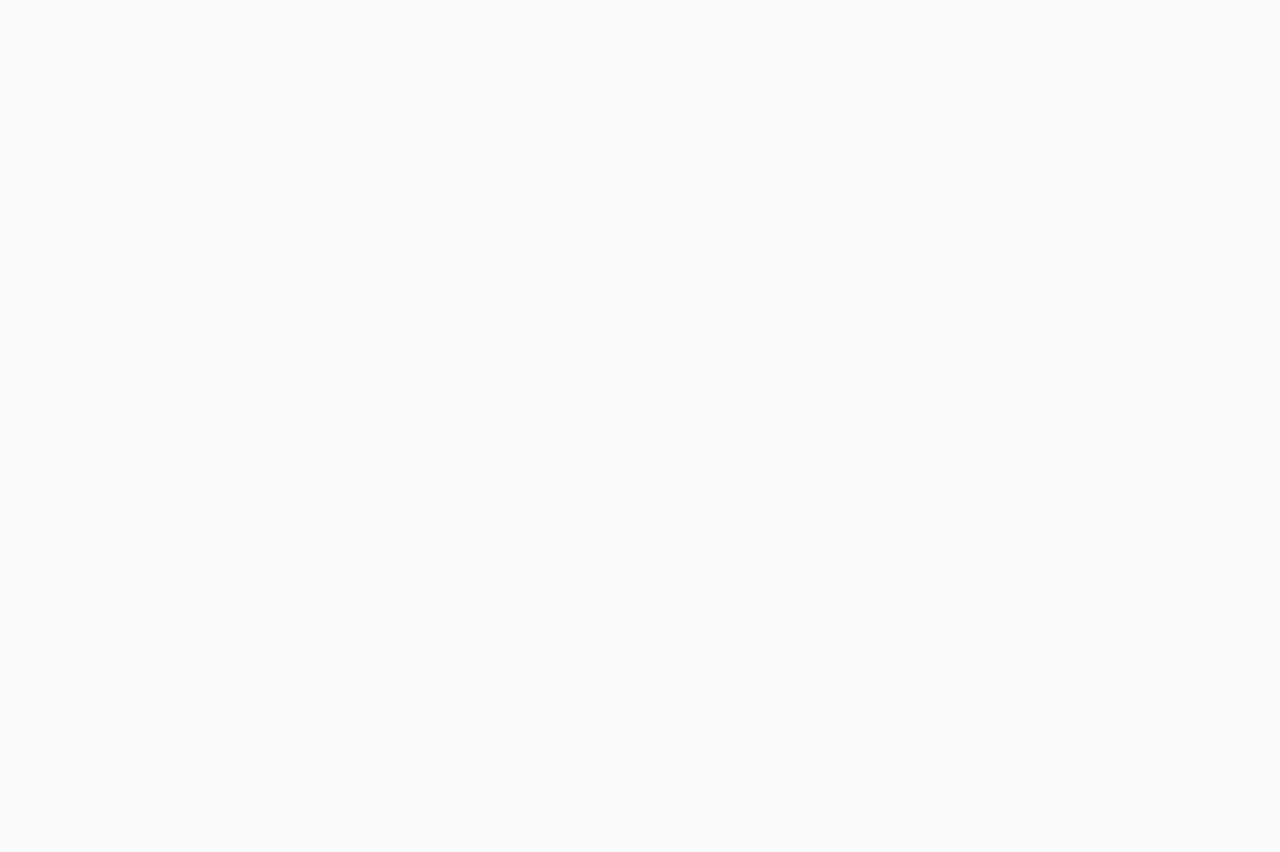
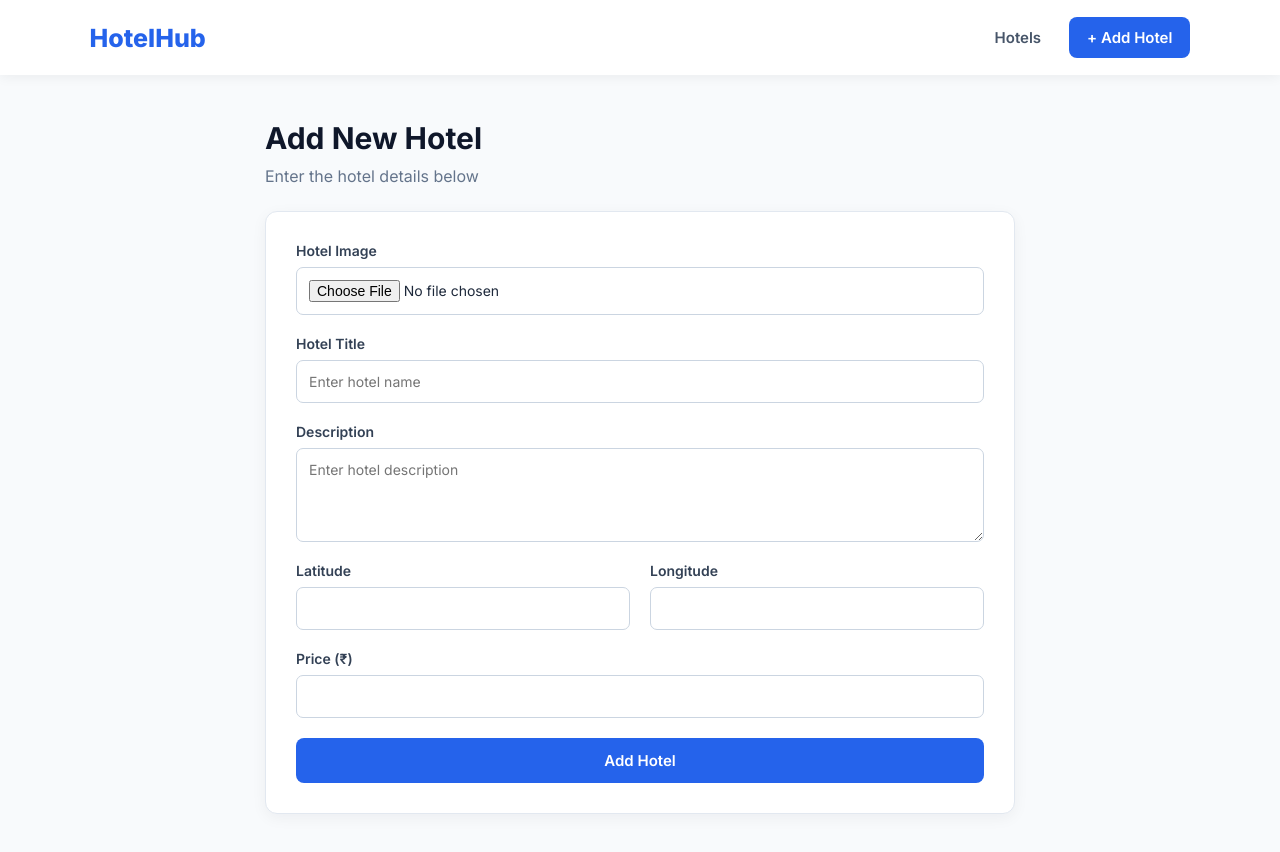
Before and after one commit to 23IT28/hotel-management-crud, a React (Vite) app: page /hotels/add in a window 1280 px wide. Before the commit this address had no page. Shown: the top 852 px of the page. Before the commit the page ends 800 px from the top, so only its background shows below. Built offline with nearby package versions, Linux system fonts and the light colour scheme.

Commit message:
Adding and editing hotel functionality

```diff
--- a/src/App.css
+++ b/src/App.css
@@ -244,3 +244,138 @@
     width: 100%;
   }
 }
+
+
+.pagination {
+  display: flex;
+  justify-content: center;
+  align-items: center;
+  gap: 10px;
+  margin-top: 35px;
+  flex-wrap: wrap;
+}
+
+.pagination button {
+  padding: 10px 15px;
+  border: 1px solid #cbd5e1;
+  border-radius: 7px;
+  background-color: #fff;
+  color: #334155;
+  font-size: 14px;
+  font-weight: 600;
+}
+
+.pagination button:hover:not(:disabled) {
+  background-color: #dbeafe;
+  border-color: #2563eb;
+  color: #2563eb;
+}
+
+.pagination button.active-page {
+  background-color: #2563eb;
+  border-color: #2563eb;
+  color: #fff;
+}
+
+.pagination button:disabled {
+  opacity: 0.45;
+  cursor: not-allowed;
+}
+
+
+.form-page-container {
+  width: 90%;
+  max-width: 750px;
+  margin: 45px auto;
+}
+
+.form-page-container h1 {
+  font-size: 30px;
+  color: #0f172a;
+  margin-bottom: 10px;
+}
+
+.form-page-container > p {
+  color: #64748b;
+  margin-bottom: 25px;
+}
+
+.hotel-form {
+  background: #fff;
+  padding: 30px;
+  border: 1px solid #e2e8f0;
+  border-radius: 12px;
+  box-shadow: 0 4px 15px rgba(15, 23, 42, 0.05);
+}
+
+.form-group {
+  display: flex;
+  flex-direction: column;
+  gap: 8px;
+  margin-bottom: 20px;
+  flex: 1;
+}
+
+.form-group label {
+  font-size: 14px;
+  font-weight: 600;
+  color: #334155;
+}
+
+.form-group input,
+.form-group textarea {
+  width: 100%;
+  padding: 12px;
+  border: 1px solid #cbd5e1;
+  border-radius: 7px;
+  font-size: 14px;
+  outline: none;
+}
+
+.form-group input:focus,
+.form-group textarea:focus {
+  border-color: #2563eb;
+}
+
+.form-group textarea {
+  resize: vertical;
+}
+
+.form-row {
+  display: flex;
+  gap: 20px;
+}
+
+.image-preview {
+  width: 180px;
+  height: 130px;
+  object-fit: cover;
+  border-radius: 8px;
+  margin-top: 8px;
+}
+
+.submit-hotel-btn {
+  width: 100%;
+  padding: 13px;
+  background: #2563eb;
+  color: #fff;
+  border: none;
+  border-radius: 8px;
+  font-size: 15px;
+  font-weight: 600;
+}
+
+.submit-hotel-btn:hover {
+  background: #1d4ed8;
+}
+
+@media (max-width: 600px) {
+  .hotel-form {
+    padding: 20px;
+  }
+
+  .form-row {
+    flex-direction: column;
+    gap: 0;
+  }
+}
--- a/src/App.jsx
+++ b/src/App.jsx
@@ -1,4 +1,6 @@
 import "./App.css";
+import AddHotel from "./pages/AddHotel";
+import EditHotel from "./pages/EditHotel";
 import { BrowserRouter, Routes, Route, Navigate } from "react-router-dom";
 
 import HotelList from "./pages/HotelList";
@@ -18,6 +20,16 @@ function App() {
                     element={<HotelList />}
                 />
 
+                <Route
+                path="/hotels/add"
+                element={<AddHotel />}
+                />
+
+                <Route
+                path="/hotels/edit/:id"
+                element={<EditHotel />}
+                />
+
             </Routes>
         </BrowserRouter>
     );
--- /dev/null
+++ b/src/components/HotelForm.jsx
@@ -0,0 +1,169 @@
+
+import { useEffect, useState } from "react";
+
+function HotelForm({ onSubmit, initialData, submitLabel = "Add Hotel" }) {
+  const [formData, setFormData] = useState({
+    title: "",
+    description: "",
+    latitude: "",
+    longitude: "",
+    price: "",
+    image: "",
+  });
+
+  const [imagePreview, setImagePreview] = useState("");
+
+  // Load existing hotel details when editing
+  useEffect(() => {
+    if (initialData) {
+      setFormData(initialData);
+      setImagePreview(initialData.image);
+    }
+  }, [initialData]);
+
+  const handleChange = (e) => {
+    const { name, value } = e.target;
+
+    setFormData((prev) => ({
+      ...prev,
+      [name]: value,
+    }));
+  };
+
+  const handleImageChange = (e) => {
+    const file = e.target.files[0];
+
+    if (!file) return;
+
+    if (!file.type.startsWith("image/")) {
+      alert("Please select a valid image file.");
+      e.target.value = "";
+      return;
+    }
+
+    const reader = new FileReader();
+
+    reader.onloadend = () => {
+      setImagePreview(reader.result);
+
+      setFormData((prev) => ({
+        ...prev,
+        image: reader.result,
+      }));
+    };
+
+    reader.readAsDataURL(file);
+  };
+
+  const handleSubmit = (e) => {
+    e.preventDefault();
+
+    if (!formData.image) {
+      alert("Please upload a hotel image.");
+      return;
+    }
+
+    onSubmit({
+      ...formData,
+      latitude: Number(formData.latitude),
+      longitude: Number(formData.longitude),
+      price: Number(formData.price),
+    });
+  };
+
+  return (
+    <form className="hotel-form" onSubmit={handleSubmit}>
+      <div className="form-group">
+        <label>Hotel Image</label>
+        <input
+          type="file"
+          accept="image/*"
+          onChange={handleImageChange}
+          required={!formData.image}
+        />
+
+        {imagePreview && (
+          <img
+            src={imagePreview}
+            alt="Hotel preview"
+            className="image-preview"
+          />
+        )}
+      </div>
+
+      <div className="form-group">
+        <label>Hotel Title</label>
+        <input
+          type="text"
+          name="title"
+          placeholder="Enter hotel name"
+          value={formData.title}
+          onChange={handleChange}
+          required
+          minLength={3}
+        />
+      </div>
+
+      <div className="form-group">
+        <label>Description</label>
+        <textarea
+          name="description"
+          placeholder="Enter hotel description"
+          value={formData.description}
+          onChange={handleChange}
+          required
+          minLength={10}
+          rows="4"
+        />
+      </div>
+
+      <div className="form-row">
+        <div className="form-group">
+          <label>Latitude</label>
+          <input
+            type="number"
+            name="latitude"
+            value={formData.latitude}
+            onChange={handleChange}
+            min="-90"
+            max="90"
+            step="any"
+            required
+          />
+        </div>
+
+        <div className="form-group">
+          <label>Longitude</label>
+          <input
+            type="number"
+            name="longitude"
+            value={formData.longitude}
+            onChange={handleChange}
+            min="-180"
+            max="180"
+            step="any"
+            required
+          />
+        </div>
+      </div>
+
+      <div className="form-group">
+        <label>Price (₹)</label>
+        <input
+          type="number"
+          name="price"
+          value={formData.price}
+          onChange={handleChange}
+          min="1"
+          required
+        />
+      </div>
+
+      <button type="submit" className="submit-hotel-btn">
+        {submitLabel}
+      </button>
+    </form>
+  );
+}
+
+export default HotelForm;
--- /dev/null
+++ b/src/pages/AddHotel.jsx
@@ -0,0 +1,36 @@
+
+import { useDispatch } from "react-redux";
+import { useNavigate } from "react-router-dom";
+import { addHotel } from "../redux/hotelSlice";
+import Navbar from "../components/Navbar";
+import HotelForm from "../components/HotelForm";
+
+function AddHotel() {
+  const dispatch = useDispatch();
+  const navigate = useNavigate();
+
+  const handleAddHotel = (hotelData) => {
+    const newHotel = {
+      id: Date.now(),
+      ...hotelData,
+    };
+
+    dispatch(addHotel(newHotel));
+    navigate("/hotels");
+  };
+
+  return (
+    <div className="hotel-list-page">
+      <Navbar />
+
+      <div className="form-page-container">
+        <h1>Add New Hotel</h1>
+        <p>Enter the hotel details below</p>
+
+        <HotelForm onSubmit={handleAddHotel} />
+      </div>
+    </div>
+  );
+}
+
+export default AddHotel;
--- /dev/null
+++ b/src/pages/EditHotel.jsx
@@ -0,0 +1,58 @@
+
+import { useSelector, useDispatch } from "react-redux";
+import { useNavigate, useParams } from "react-router-dom";
+import { updateHotel } from "../redux/hotelSlice";
+import Navbar from "../components/Navbar";
+import HotelForm from "../components/HotelForm";
+
+function EditHotel() {
+  const { id } = useParams();
+  const dispatch = useDispatch();
+  const navigate = useNavigate();
+
+  const hotel = useSelector((state) =>
+    state.hotels.hotels.find(
+      (item) => item.id === Number(id)
+    )
+  );
+
+  const handleUpdateHotel = (hotelData) => {
+    const updatedHotel = {
+      ...hotel,
+      ...hotelData,
+    };
+
+    dispatch(updateHotel(updatedHotel));
+    navigate("/hotels");
+  };
+
+  if (!hotel) {
+    return (
+      <>
+        <Navbar />
+        <div className="form-page-container">
+          <h2>Hotel not found</h2>
+        </div>
+      </>
+    );
+  }
+
+  return (
+    <div className="hotel-list-page">
+      <Navbar />
+
+      <div className="form-page-container">
+        <h1>Edit Hotel</h1>
+        <p>Update the hotel details below</p>
+
+        <HotelForm
+          initialData={hotel}
+          onSubmit={handleUpdateHotel}
+          submitLabel="Update Hotel"
+        />
+      </div>
+    </div>
+  );
+}
+
+export default EditHotel;
```
Also changed, not shown: src/pages/HotelList.jsx (+76 -6 lines).
